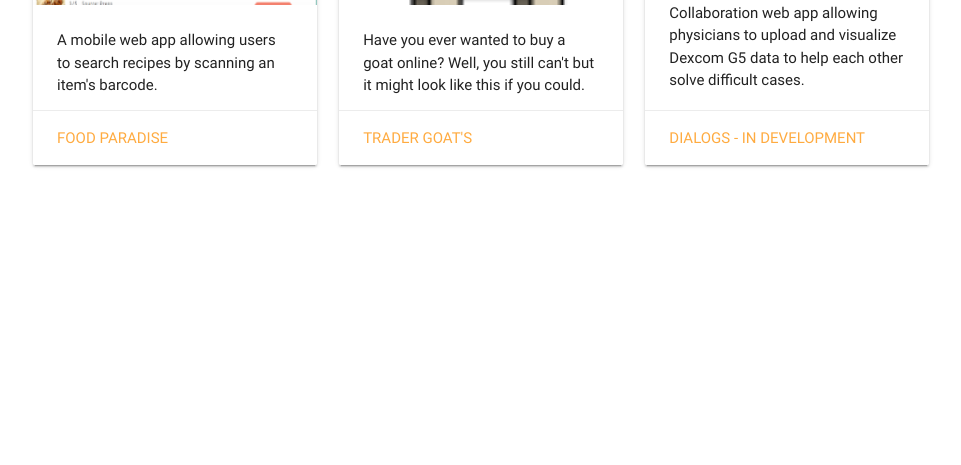
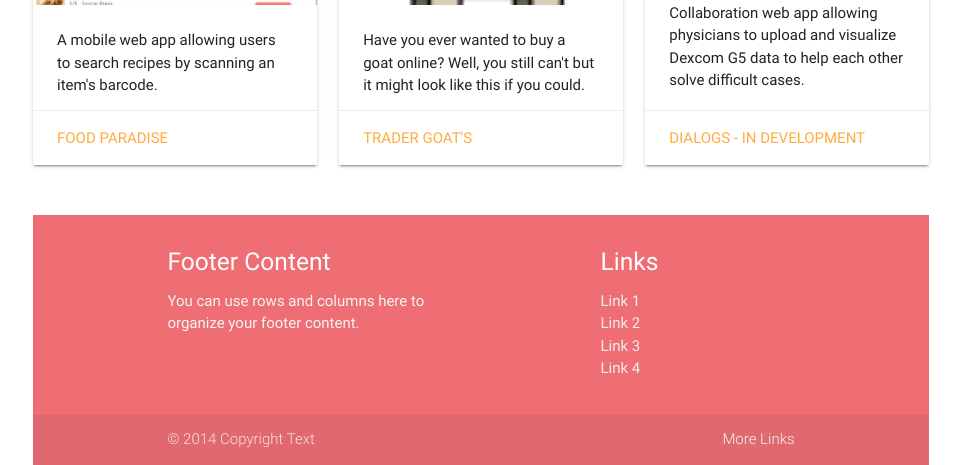
Before and after one commit to gtbmed/betterPorfolio, a website: page index.html in a window 1280 px wide. Shown: the part 1785-2250 px from the top of the page, without its empty margins (159-1120 px from the left). Before the commit the page ends 2000 px from the top, so only its background shows below. Drawn offline with nearby package versions, Linux system fonts and the light colour scheme.

Commit message:
add footer

```diff
--- a/index.html
+++ b/index.html
@@ -22,8 +22,8 @@
           <li><a href="https://www.linkedin.com/in/johnbarson"><img src="assets/images/linkedin.png" alt="LinkedIn" class="img_tools_sq_sm"></a></li>
         </ul>
         <ul class="side-nav" id="mobile-demo">
-          <li><a href="#">Github</a></li>
-          <li><a href="#">LinkedIn</a></li>
+          <li><a href="http://github.com/gtbmed">Github</a></li>
+          <li><a href="https://www.linkedin.com/in/johnbarson">LinkedIn</a></li>
         </ul>
       </div>
     </nav>
@@ -67,10 +67,10 @@
                 <li><a href="https://developer.mozilla.org/en-US/docs/Web/CSS/CSS3"><img src="assets/images/CSS3_logo.svg" alt="CSS3" class="img_tools_sq"></a></li>
                 <li><a href="http://getbootstrap.com/"><img src="assets/images/bootstrap-solid.svg" alt="Bootstrap" class="img_tools_sq"></a></li>
                 <li><a href="https://developers.google.com/maps/"><img src="assets/images/JavaScript_logo.svg" alt="JavaScript" class="img_tools_sq"></a></li>
+                <li><a href="https://reactjs.org/"><img src="assets/images/React-icon.svg" alt="ReactJS" class="img_tools_sq"></a></li>
                 <li><a href="https://jquery.com/"><img src="assets/images/JQuery_logo.svg" alt="jQuery" class="img_tools"></a></li>
                 <li><a href="https://nodejs.org/"><img src="assets/images/Node.js_logo.svg" alt="Node.JS" class="img_tools"></a></li>
                 <li><a href="https://expressjs.com/"><img src="assets/images/express_logo.png" alt="Express" class="img_tools"></a></li>
-                <li><a href="https://reactjs.org/"><img src="assets/images/React-icon.svg" alt="ReactJS" class="img_tools_sq"></a></li>
                 <li><a href="https://www.mysql.com/"><img src="assets/images/mysql_logo.png" alt="MySQL" class="img_tools"></a></li>
                 <li><a href="https://www.mongodb.com/"><img src="assets/images/MongoDB-Logo.svg" alt="MongoDB" class="img_tools"></a></li>
               </ul>
@@ -78,9 +78,9 @@
           <div class="col s6 ">
             <h5 class="center-align">What I'm Learning</h5>
             <ul class="ul_tools teal-text text-lighten-2" id="staggered-test">
-                <li><a href="https://www.mongodb.com/"><img src="assets/images/aws.svg" alt="AWS" class="img_tools"></a></li>
-                <li><a href="https://www.mongodb.com/"><img src="assets/images/angular.svg" alt="AngularJS" class="img_tools_sq"></a></li>
-                <li><a href="https://www.mongodb.com/"><img src="assets/images/Vue.js_Logo.svg" alt="ViewJS" class="img_tools_sq"></a></li>
+                <li><a href="https://aws.amazon.com/"><img src="assets/images/aws.svg" alt="AWS" class="img_tools"></a></li>
+                <li><a href="https://angular.io/"><img src="assets/images/angular.svg" alt="AngularJS" class="img_tools_sq"></a></li>
+                <li><a href="https://vuejs.org/"><img src="assets/images/Vue.js_Logo.svg" alt="ViewJS" class="img_tools_sq"></a></li>
               </ul>
           </div>
       </div>
@@ -142,6 +142,31 @@
       </div>
     </div>
 
+    <footer class="page-footer">
+      <div class="container">
+        <div class="row">
+          <div class="col l6 s12">
+            <h5 class="white-text">Footer Content</h5>
+            <p class="grey-text text-lighten-4">You can use rows and columns here to organize your footer content.</p>
+          </div>
+          <div class="col l4 offset-l2 s12">
+            <h5 class="white-text">Links</h5>
+            <ul>
+              <li><a class="grey-text text-lighten-3" href="#!">Link 1</a></li>
+              <li><a class="grey-text text-lighten-3" href="#!">Link 2</a></li>
+              <li><a class="grey-text text-lighten-3" href="#!">Link 3</a></li>
+              <li><a class="grey-text text-lighten-3" href="#!">Link 4</a></li>
+            </ul>
+          </div>
+        </div>
+      </div>
+      <div class="footer-copyright">
+        <div class="container">
+        © 2014 Copyright Text
+        <a class="grey-text text-lighten-4 right" href="#!">More Links</a>
+        </div>
+      </div>
+    </footer>
 
     <!--Import jQuery before materialize.js-->
     <script type="text/javascript" src="https://code.jquery.com/jquery-3.2.1.min.js"></script>
```
